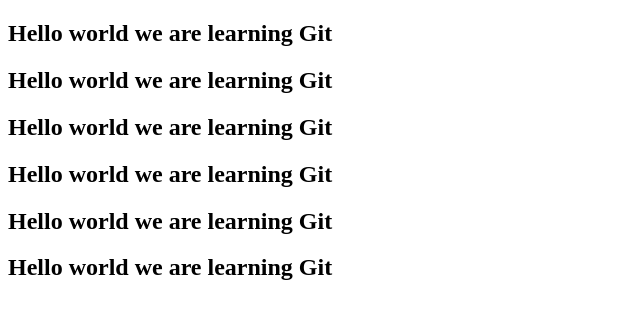
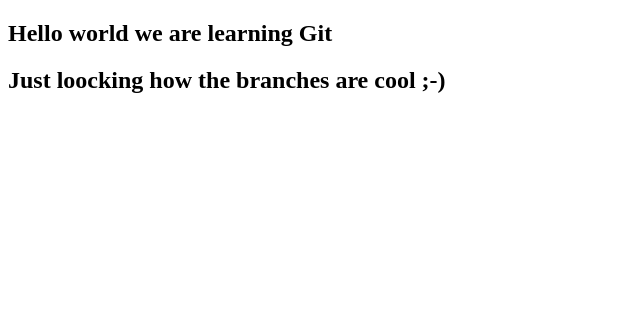
Before and after one commit to royathis/gitTest, a plain HTML site: page index.html in a window 1280 px wide. Shown: the whole page, without its empty margins (0-640 px from the left). Drawn offline with Linux system fonts and the light colour scheme.

Commit message:
Just Chilling With Master Branch

```diff
--- a/index.html
+++ b/index.html
@@ -9,10 +9,7 @@
 </head>
 <body>
   <h2>Hello world we are learning Git</h2>
-  <h2>Hello world we are learning Git</h2>
-  <h2>Hello world we are learning Git</h2>
-  <h2>Hello world we are learning Git</h2>
-  <h2>Hello world we are learning Git</h2>
-  <h2>Hello world we are learning Git</h2>
+  <h2>Just loocking how the branches are cool ;-) </h2>
+
 </body>
 </html>
```
